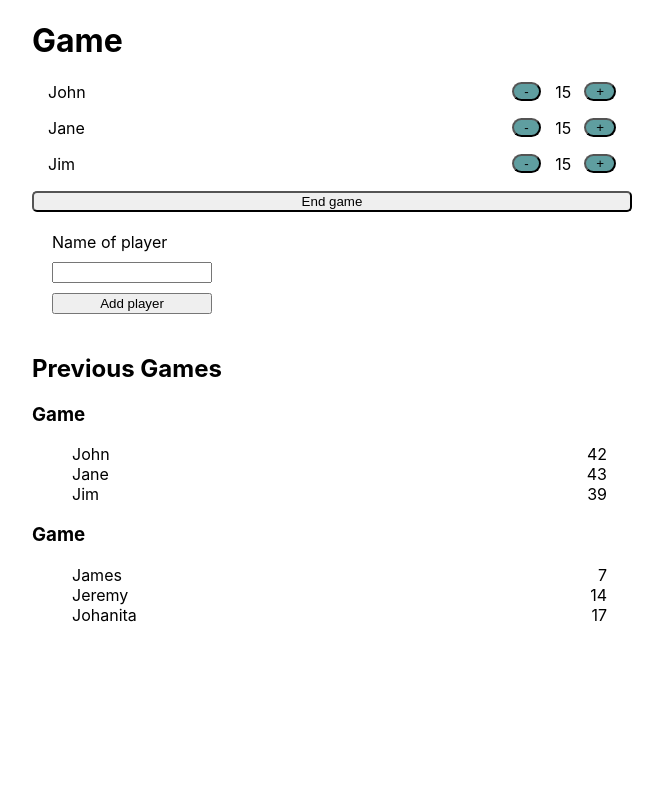
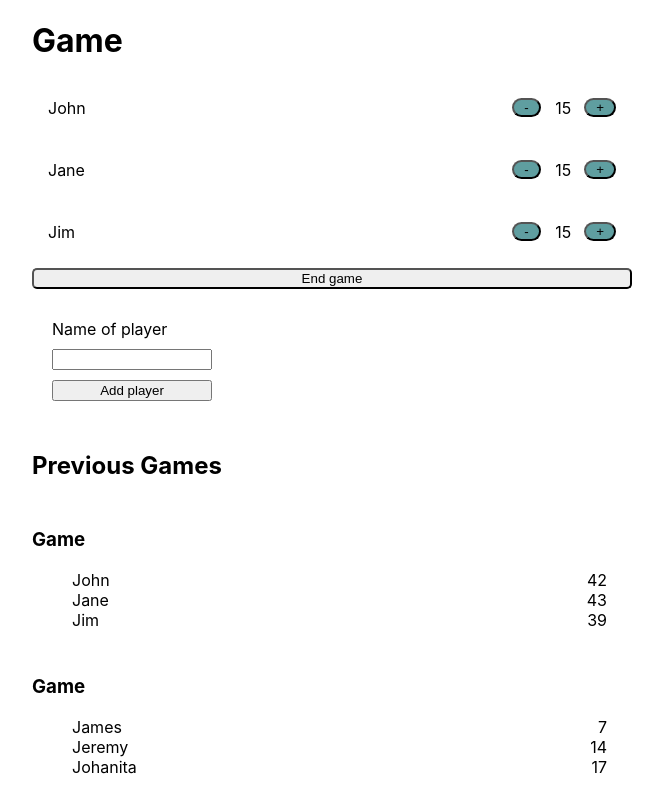
Before and after one commit to alicie232/scorekeeper, a React (Create React App) app: page / in a window 1280 px wide. Shown: the whole page, without its empty margins (308-971 px from the left). Built offline with nearby package versions, Linux system fonts and the light colour scheme.

Commit message:
Add styled component to main

```diff
--- a/src/App.js
+++ b/src/App.js
@@ -1,3 +1,4 @@
+import styled from "styled-components";
 import Player from "./components/Player/Player.js";
 import Button from "./components/Button/Button.js";
 import History from "./components/History/History.js";
@@ -28,7 +29,7 @@ function App() {
       <header>
         <h1>Game</h1>
       </header>
-      <main>
+      <Main>
         {players.map((player) => (
           <Player key={player.id} name={player.name} score={player.score} />
         ))}
@@ -38,9 +39,13 @@ function App() {
         {initialPreviousGames.map((game) => {
           return <History key={game.id} game={game} />;
         })}
-      </main>
+      </Main>
     </>
   );
 }
 
+const Main = styled.main`
+  display: grid;
+  gap: 10px;
+`;
 export default App;
```
